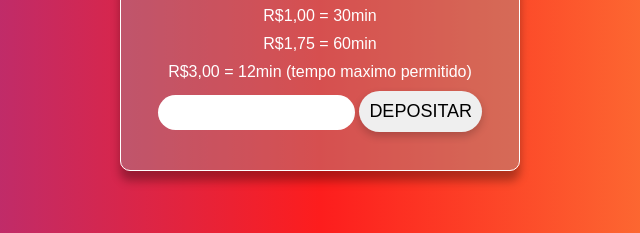
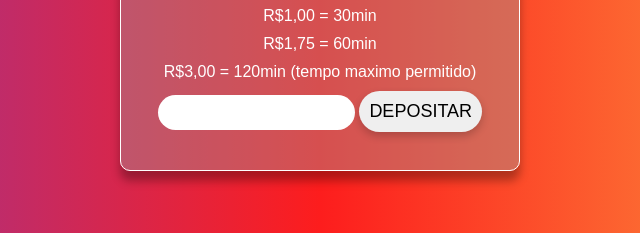
Before and after one commit to fernandojuan-dev/aulasEbac, a plain HTML site: page estacionamento/index.html in a window 1280 px wide. Shown: the part 364-597 px from the top of the page, 320-960 px from the left. Drawn offline with Linux system fonts and the light colour scheme.

Commit message:
bug corrigido

```diff
--- a/estacionamento/index.html
+++ b/estacionamento/index.html
@@ -23,7 +23,7 @@
 
             <p>R$1,00 = 30min</p>
             <p>R$1,75 = 60min</p>
-            <p>R$3,00 = 12min (tempo maximo permitido)</p>
+            <p>R$3,00 = 120min (tempo maximo permitido)</p>
 
             <form>
                 <input type="number" name="deposito" min="1" id="deposito" required>
```
